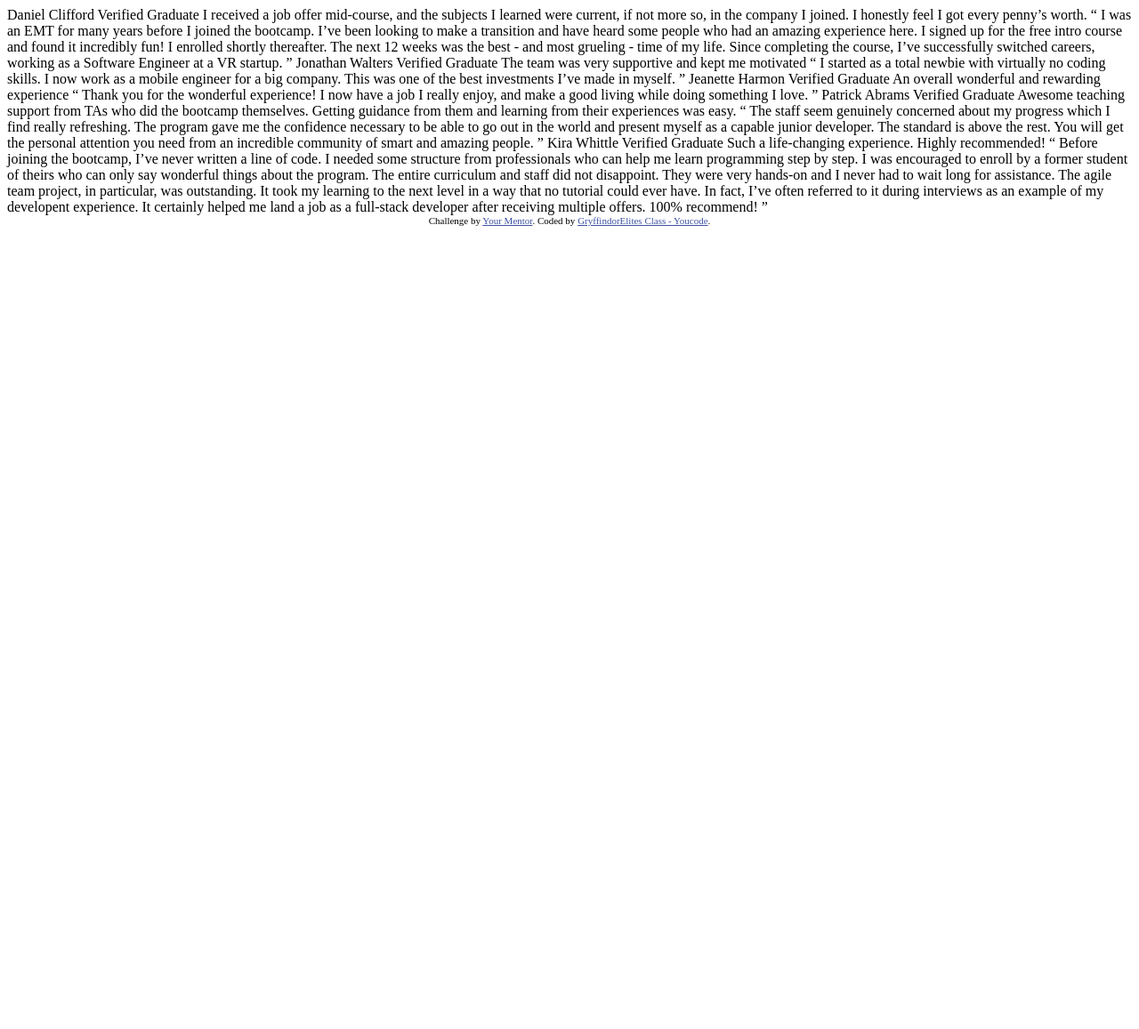
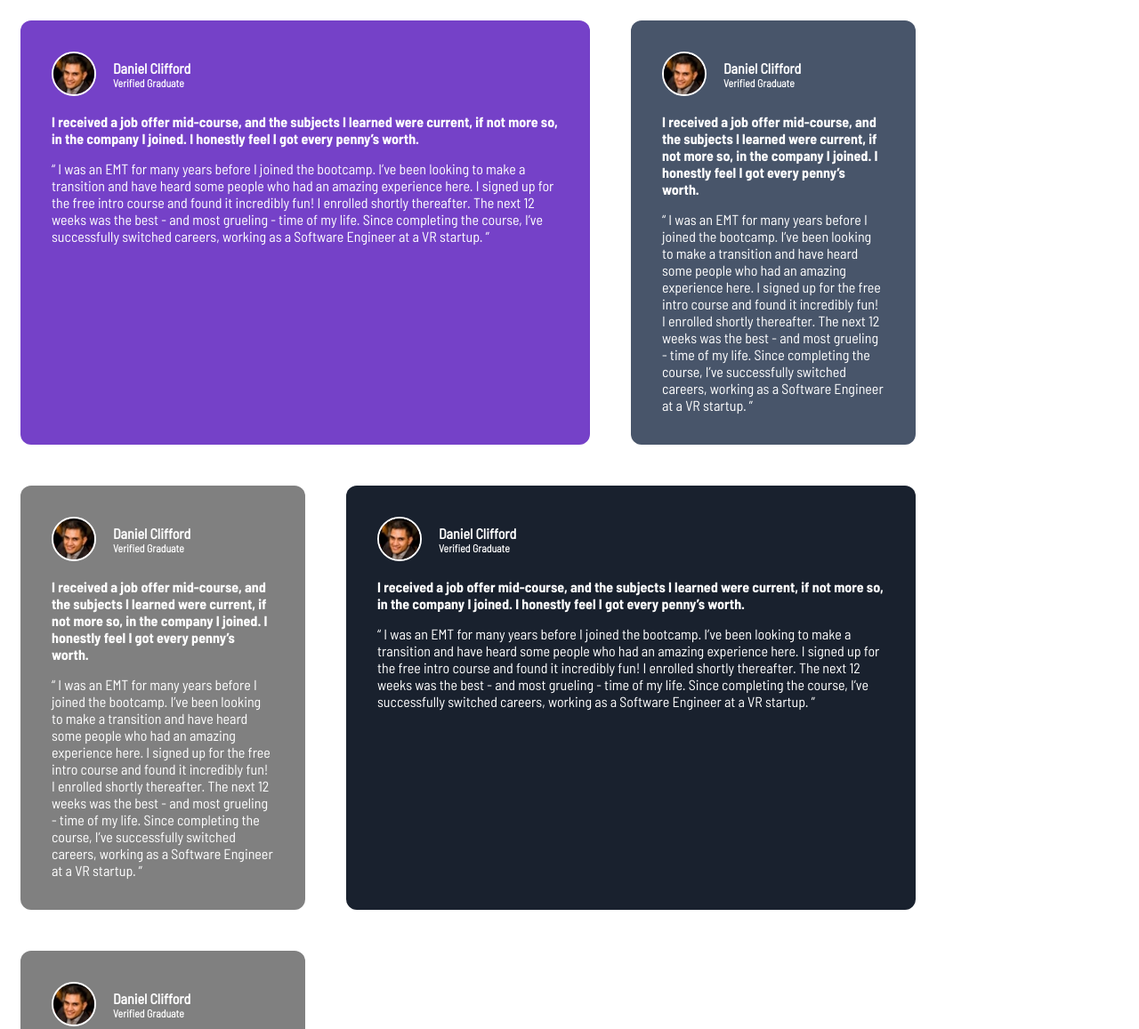
Before and after one commit to kara7z/GryffindorElites-LiveCoding-HTML-CSS-master, a plain HTML site: page index.html in a window 1280 px wide. Shown: the top 1157 px of the page at 89% size. Before the commit the page ends 800 px from the top, so only its background shows below. Drawn offline with Linux system fonts and the light colour scheme.

Commit message:
first Some Changes

```diff
--- a/index.html
+++ b/index.html
@@ -1,76 +1,151 @@
 <!DOCTYPE html>
 <html lang="en">
+
 <head>
   <meta charset="UTF-8">
-  <meta name="viewport" content="width=device-width, initial-scale=1.0"> <!-- displays site properly based on user's device -->
+  <meta name="viewport" content="width=device-width, initial-scale=1.0">
+  <!-- displays site properly based on user's device -->
 
   <link rel="icon" type="image/png" sizes="32x32" href="./images/favicon-32x32.png">
-
+  <link rel="stylesheet" href="style.css">
   <title> GryffindorElites | LiveCoding HTML/CSS </title>
 
   <!-- Feel free to remove these styles or customise in your own stylesheet 👍 -->
   <style>
-    .attribution { font-size: 11px; text-align: center; }
-    .attribution a { color: hsl(228, 45%, 44%); }
+    .attribution {
+      font-size: 11px;
+      text-align: center;
+    }
+
+    .attribution a {
+      color: hsl(228, 45%, 44%);
+    }
   </style>
 </head>
+
 <body>
-  Daniel Clifford
-  Verified Graduate
-
-  I received a job offer mid-course, and the subjects I learned were current, if not more so,
+  <main>
+    <div class="left-side">
+      <div class="fist-row">
+        <div class="container" id="container1">
+          <div class="profile">
+            <img src="images/image-daniel.jpg" alt="">
+            <div class="profileText">
+              <h2>Daniel Clifford</h2>
+              <h3>Verified Graduate</h3>
+            </div>
+          </div>
+          <div class="profile-text">
+            <p id="p1">I received a job offer mid-course, and the subjects I learned were current, if not more so,
               in the company I joined. I honestly feel I got every penny’s worth.
-
+            </p>
+            <p id="p2">
               “ I was an EMT for many years before I joined the bootcamp. I’ve been looking to make a
               transition and have heard some people who had an amazing experience here. I signed up
               for the free intro course and found it incredibly fun! I enrolled shortly thereafter.
               The next 12 weeks was the best - and most grueling - time of my life. Since completing
               the course, I’ve successfully switched careers, working as a Software Engineer at a VR startup. ”
+            </p>
+          </div>
+        </div>
 
-  Jonathan Walters
-  Verified Graduate
+        <div class="container" id="container2">
+          <div class="profile">
+            <img src="images/image-daniel.jpg" alt="">
+            <div class="profileText">
+              <h2>Daniel Clifford</h2>
+              <h3>Verified Graduate</h3>
+            </div>
+          </div>
+          <div class="profile-text">
+            <p id="p1">I received a job offer mid-course, and the subjects I learned were current, if not more so,
+              in the company I joined. I honestly feel I got every penny’s worth.
+            </p>
+            <p id="p2">
+              “ I was an EMT for many years before I joined the bootcamp. I’ve been looking to make a
+              transition and have heard some people who had an amazing experience here. I signed up
+              for the free intro course and found it incredibly fun! I enrolled shortly thereafter.
+              The next 12 weeks was the best - and most grueling - time of my life. Since completing
+              the course, I’ve successfully switched careers, working as a Software Engineer at a VR startup. ”
+            </p>
+          </div>
+        </div>
+      </div>
+      <div class="second-row">
+        <div class="container" id="container3">
+          <div class="profile">
+            <img src="images/image-daniel.jpg" alt="">
+            <div class="profileText">
+              <h2>Daniel Clifford</h2>
+              <h3>Verified Graduate</h3>
+            </div>
+          </div>
+          <div class="profile-text">
+            <p id="p1">I received a job offer mid-course, and the subjects I learned were current, if not more so,
+              in the company I joined. I honestly feel I got every penny’s worth.
+            </p>
+            <p id="p2">
+              “ I was an EMT for many years before I joined the bootcamp. I’ve been looking to make a
+              transition and have heard some people who had an amazing experience here. I signed up
+              for the free intro course and found it incredibly fun! I enrolled shortly thereafter.
+              The next 12 weeks was the best - and most grueling - time of my life. Since completing
+              the course, I’ve successfully switched careers, working as a Software Engineer at a VR startup. ”
+            </p>
+          </div>
+        </div>
 
-  The team was very supportive and kept me motivated
-
-  “ I started as a total newbie with virtually no coding skills. I now work as a mobile engineer
-  for a big company. This was one of the best investments I’ve made in myself. ”
-
-  Jeanette Harmon
-  Verified Graduate
-
-  An overall wonderful and rewarding experience
-
-  “ Thank you for the wonderful experience! I now have a job I really enjoy, and make a good living
-  while doing something I love. ”
-
-  Patrick Abrams
-  Verified Graduate
-
-  Awesome teaching support from TAs who did the bootcamp themselves. Getting guidance from them and
-  learning from their experiences was easy.
-
-  “ The staff seem genuinely concerned about my progress which I find really refreshing. The program
-  gave me the confidence necessary to be able to go out in the world and present myself as a capable
-  junior developer. The standard is above the rest. You will get the personal attention you need from
-  an incredible community of smart and amazing people. ”
-
-  Kira Whittle
-  Verified Graduate
-
-  Such a life-changing experience. Highly recommended!
-
-  “ Before joining the bootcamp, I’ve never written a line of code. I needed some structure from
-  professionals who can help me learn programming step by step. I was encouraged to enroll by a former
-  student of theirs who can only say wonderful things about the program. The entire curriculum and staff
-  did not disappoint. They were very hands-on and I never had to wait long for assistance. The agile team
-  project, in particular, was outstanding. It took my learning to the next level in a way that no tutorial
-  could ever have. In fact, I’ve often referred to it during interviews as an example of my developent
-  experience. It certainly helped me land a job as a full-stack developer after receiving multiple offers.
-  100% recommend! ”
+        <div class="container" id="container4">
+          <div class="profile">
+            <img src="images/image-daniel.jpg" alt="">
+            <div class="profileText">
+              <h2>Daniel Clifford</h2>
+              <h3>Verified Graduate</h3>
+            </div>
+          </div>
+          <div class="profile-text">
+            <p id="p1">I received a job offer mid-course, and the subjects I learned were current, if not more so,
+              in the company I joined. I honestly feel I got every penny’s worth.
+            </p>
+            <p id="p2">
+              “ I was an EMT for many years before I joined the bootcamp. I’ve been looking to make a
+              transition and have heard some people who had an amazing experience here. I signed up
+              for the free intro course and found it incredibly fun! I enrolled shortly thereafter.
+              The next 12 weeks was the best - and most grueling - time of my life. Since completing
+              the course, I’ve successfully switched careers, working as a Software Engineer at a VR startup. ”
+            </p>
+          </div>
+        </div>
+      </div>
+    </div>
+    <div class="right-side">
+      <div class="container" id="container5">
+        <div class="profile">
+          <img src="images/image-daniel.jpg" alt="">
+          <div class="profileText">
+            <h2>Daniel Clifford</h2>
+            <h3>Verified Graduate</h3>
+          </div>
+        </div>
+        <div class="profile-text">
+          <p id="p1">I received a job offer mid-course, and the subjects I learned were current, if not more so,
+            in the company I joined. I honestly feel I got every penny’s worth.
+          </p>
+          <p id="p2">
+            “ I was an EMT for many years before I joined the bootcamp. I’ve been looking to make a
+            transition and have heard some people who had an amazing experience here. I signed up
+            for the free intro course and found it incredibly fun! I enrolled shortly thereafter.
+            The next 12 weeks was the best - and most grueling - time of my life. Since completing
+            the course, I’ve successfully switched careers, working as a Software Engineer at a VR startup. ”
+          </p>
+        </div>
+      </div>
+    </div>
+  </main>
 
   <div class="attribution">
     Challenge by <a href="#" target="_blank">Your Mentor</a>.
     Coded by <a href="#">GryffindorElites Class - Youcode</a>.
   </div>
 </body>
+
 </html>
--- /dev/null
+++ b/style.css
@@ -0,0 +1,121 @@
+* {
+    padding: 0;
+    margin: 0;
+    text-decoration: none;
+    list-style: none;
+    box-sizing: border-box;
+    color: white;
+}
+
+@font-face {
+    font-family: BarlowSemiCondensed;
+    src: url(fonts/BarlowSemiCondensed-Regular.ttf);
+}
+
+@font-face {
+    font-family: BarlowSemiCondensed-bold;
+    src: url(fonts/BarlowSemiCondensed-Bold.ttf);
+}
+
+@font-face {
+    font-family: BarlowSemiCondensed-Light;
+    src: url(fonts/BarlowSemiCondensed-Light.ttf);
+}
+.left-side{
+
+
+}
+
+.profile {
+    display: flex;
+    gap: 19px;
+    align-items: center;
+    margin-bottom: 19px;
+
+    img {
+        width: 50px;
+        height: 50px;
+        border-radius: 50%;
+        border: 2px solid white;
+
+    }
+
+    h2 {
+        font-family: BarlowSemiCondensed;
+        font-size: 16px;
+
+    }
+
+    h3 {
+        font-family: BarlowSemiCondensed-Light;
+        font-size: 12px;
+    }
+
+
+
+}
+.fist-row{
+    display: flex;
+}
+.second-row{
+    display: flex;
+
+}
+#container1 {
+    margin: 23px;
+    width: 50%;
+    height: auto;
+    background-color: hsl(263, 55%, 52%);
+    padding: 35px;
+    border-radius: 12px;
+}
+#container2 {
+    margin: 23px;
+    width: 25%;
+    height: auto;
+    background-color: hsl(217, 19%, 35%);
+    padding: 35px;
+    border-radius: 12px;
+}
+#container3 {
+    margin: 23px;
+    width: 25%;
+    height: auto;
+    color: hsl(217, 19%, 35%);
+    background-color: grey;
+    padding: 35px;
+    border-radius: 12px;
+}
+#container4 {
+    margin: 23px;
+    width: 50%;
+    height: auto;
+    background-color: hsl(219, 29%, 14%);
+    padding: 35px;
+    border-radius: 12px;
+}
+#container5 {
+    margin: 23px;
+    width: 25%;
+    height: auto;
+    background-color: grey;
+    padding: 35px;
+    border-radius: 12px;
+}
+
+#p1 {
+    font-family: BarlowSemiCondensed-bold;
+    font-size: 16px;
+}
+
+#p2 {
+    font-family: BarlowSemiCondensed;
+    font-size: 16px;
+}
+
+.profile-text {
+    display: flex;
+    flex-direction: column;
+    gap:15px;
+
+}
```
Also changed, not shown: fonts/BarlowSemiCondensed-Black.ttf (added), fonts/BarlowSemiCondensed-Bold.ttf (added), fonts/BarlowSemiCondensed-Light.ttf (added), fonts/BarlowSemiCondensed-Regular.ttf (added). Lines whose indentation alone changed are shown as unchanged.
